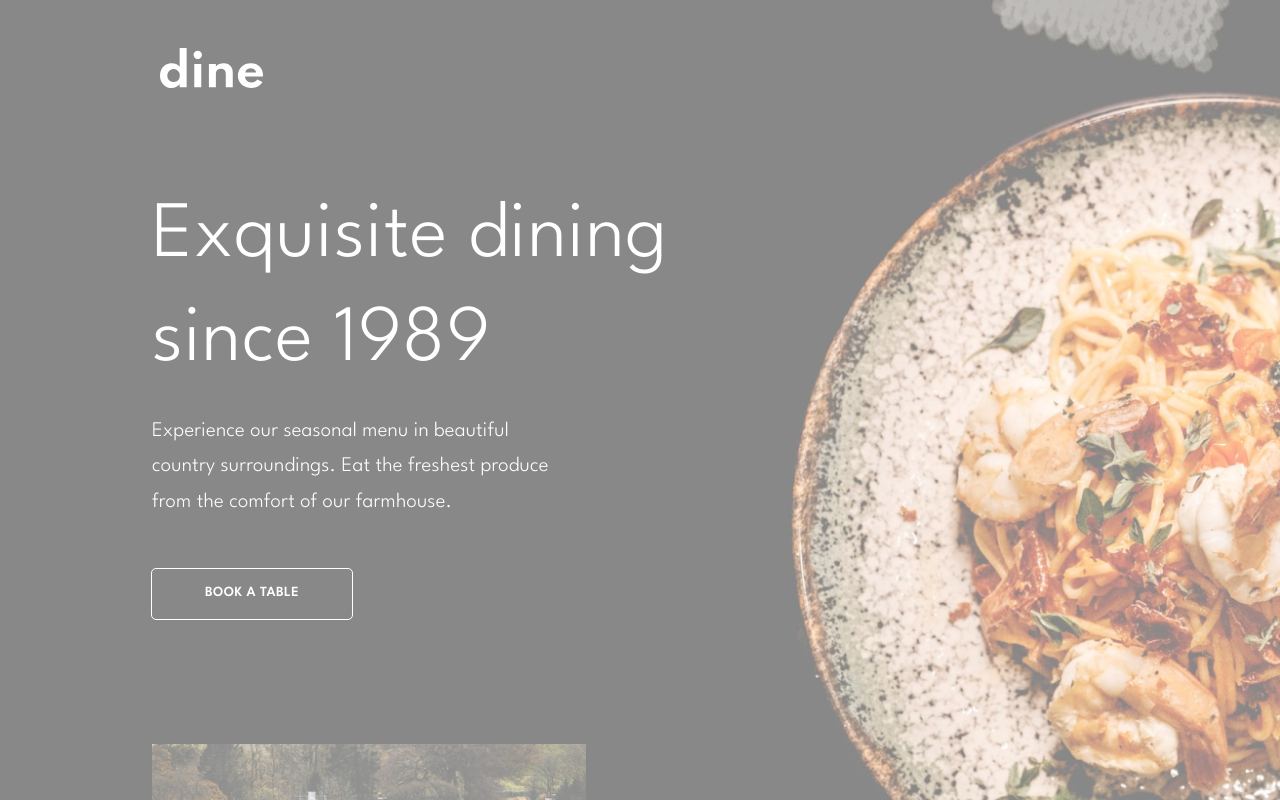
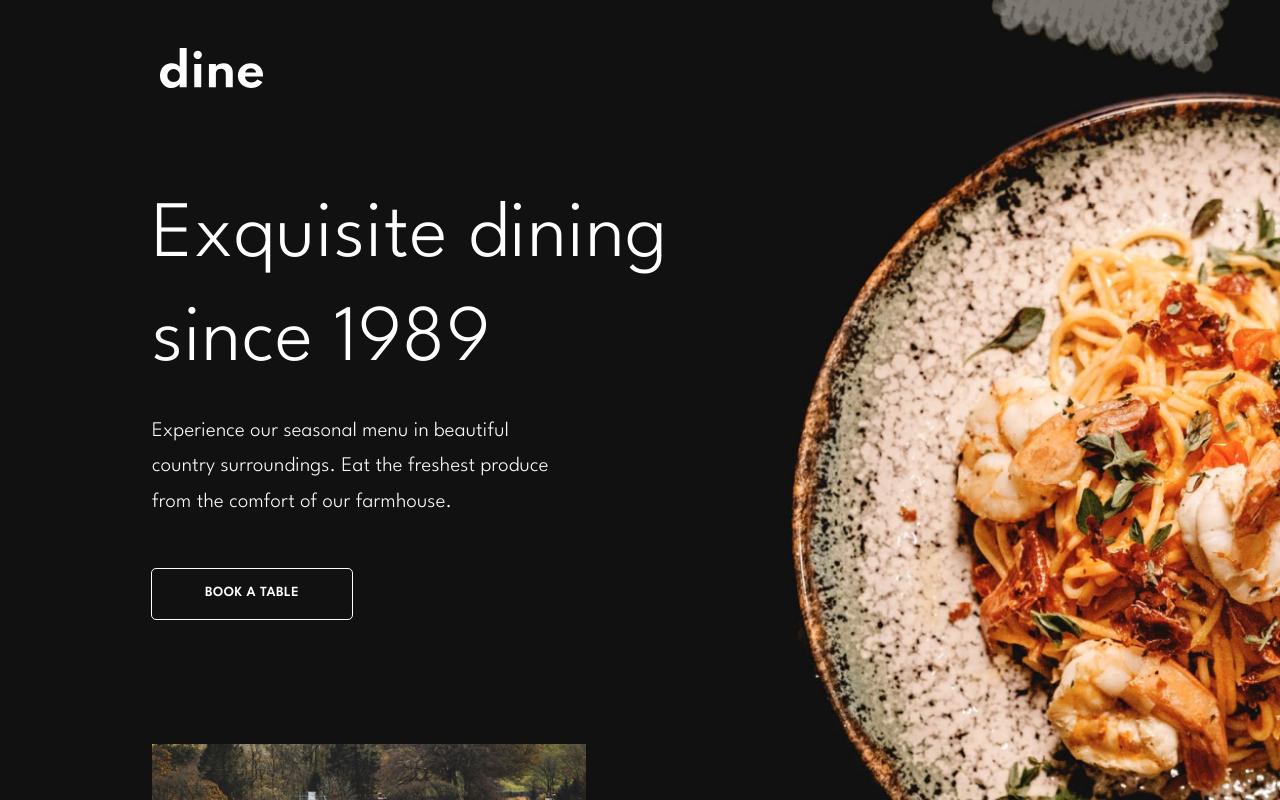
Before and after one commit to ItaloDev-Marcelo/DineRestaurant-CH-MUI-17, a React (Vite) app: page /DineHomePage in a window 1280 px wide. Shown: the top 800 px of the page. Built offline with nearby package versions, Linux system fonts and the light colour scheme.

Commit message:
fix opacity

```diff
--- a/src/App.css
+++ b/src/App.css
@@ -278,13 +278,6 @@ input[type='number']::placeholder {
 
 }
 
-@media (min-width: 480px) {
-
-  body  {
-    opacity: .5;
-  }
-
-}
 
 
 @media (min-width: 800px) {
```
